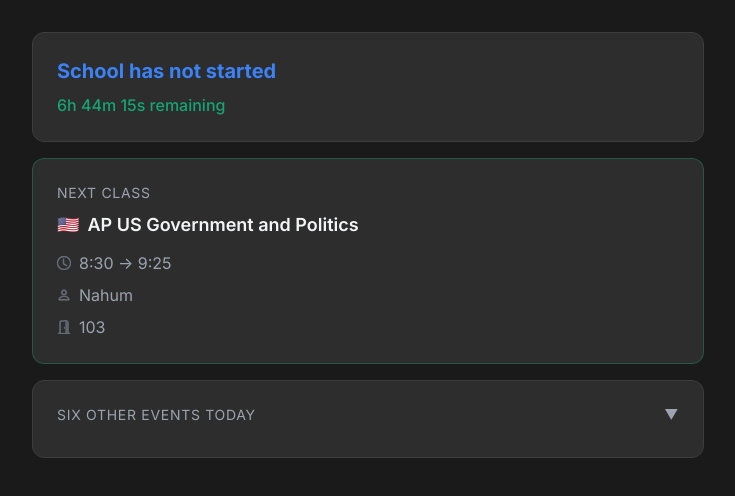
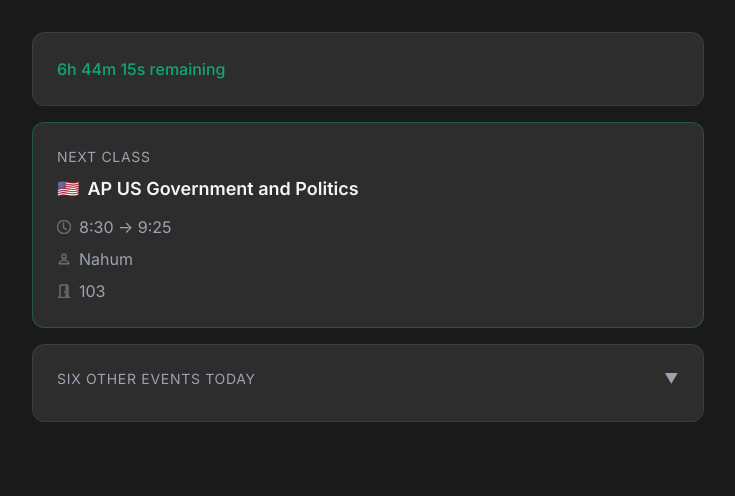
Before and after one commit to beck1888/k-today, a Next.js app: page / in a window 1280 px wide. Shown: the top 496 px of the page, without its empty margins (272-1007 px from the left). Built offline with nearby package versions, Linux system fonts and the light colour scheme.

Commit message:
Removed blue "current" text

```diff
--- a/src/app/page.tsx
+++ b/src/app/page.tsx
@@ -39,7 +39,7 @@ export default function Home() {
         setNextClass(findNextSignificantClass(events, -1, classes));
         setRemainingClasses(findRemainingClasses(events, -1, classes));
       }
-      return 'School has not started';
+      return '';
     }
 
     for (let i = events.length - 1; i >= 0; i--) {
@@ -51,7 +51,7 @@ export default function Home() {
           setNextClass(null);
           setCurrentClass(null);
           setRemainingClasses([]);
-          return 'The school day has concluded';
+          return '';
         }
 
         const currentBlockName = events[i].name.toLowerCase().replace(/\s+/g, '').replace('kabshab', 'kabShab');
@@ -73,14 +73,14 @@ export default function Home() {
         const secondsRemaining = (events[i + 1].timestamp * 60) - currentTime;
         setTimeRemaining(formatTimeRemaining(secondsRemaining));
 
-        return `Current: ${events[i].name} (Until ${Math.floor(events[i + 1].timestamp / 60)}:${String(events[i + 1].timestamp % 60).padStart(2, '0')})`;
+        return '';
       }
     }
 
     setTimeRemaining('');
     setNextClass(null);
     setCurrentClass(null);
-    return 'School has not started';
+    return '';
   };
 
   useEffect(() => {
@@ -136,7 +136,6 @@ export default function Home() {
         <>
           <div className="card p-6">
             <div className="space-y-2">
-              <p className="text-xl font-bold text-accent-primary">{currentBlock}</p>
               {currentClass && (
                 <>
                   <div className="flex items-center gap-2 mt-1">
```
